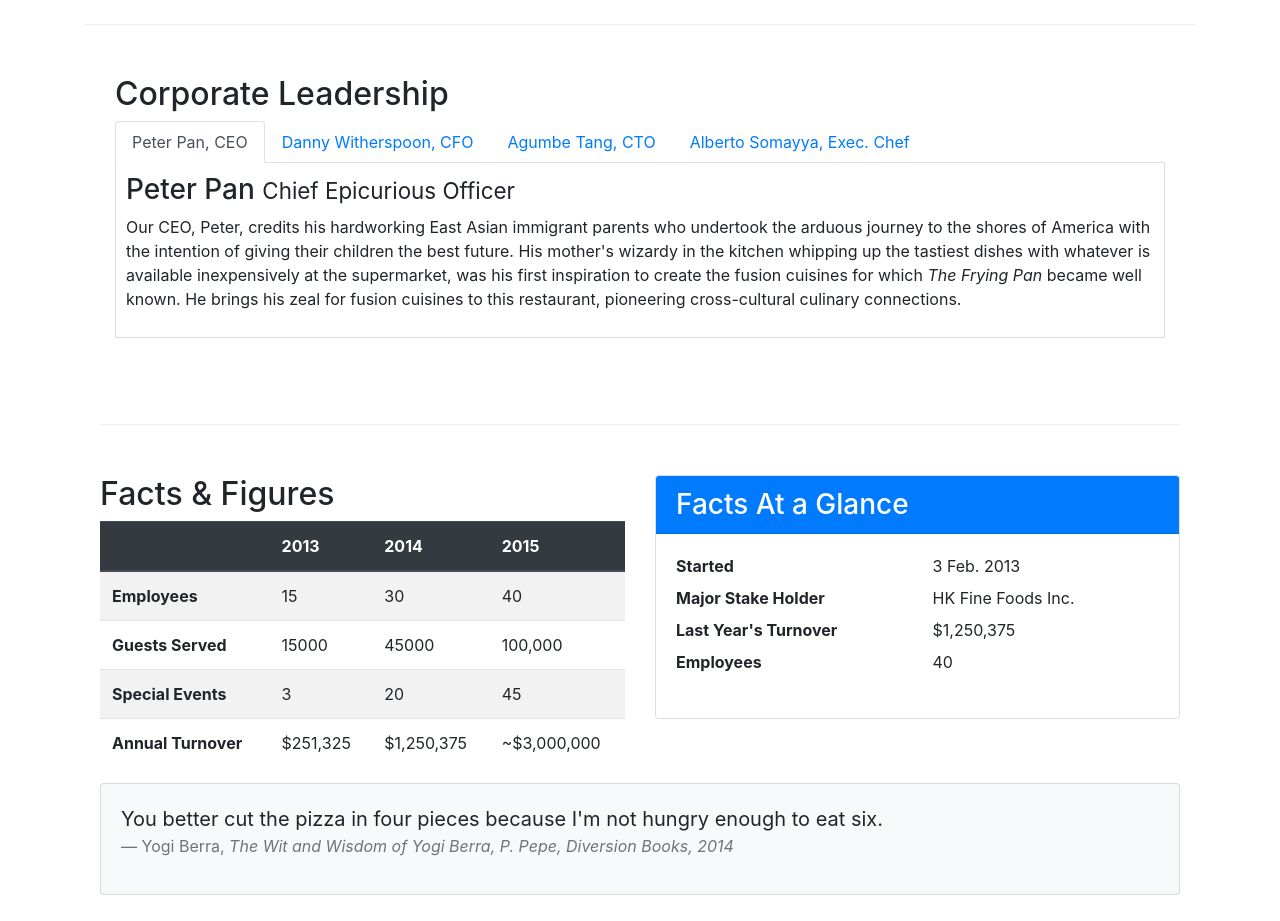
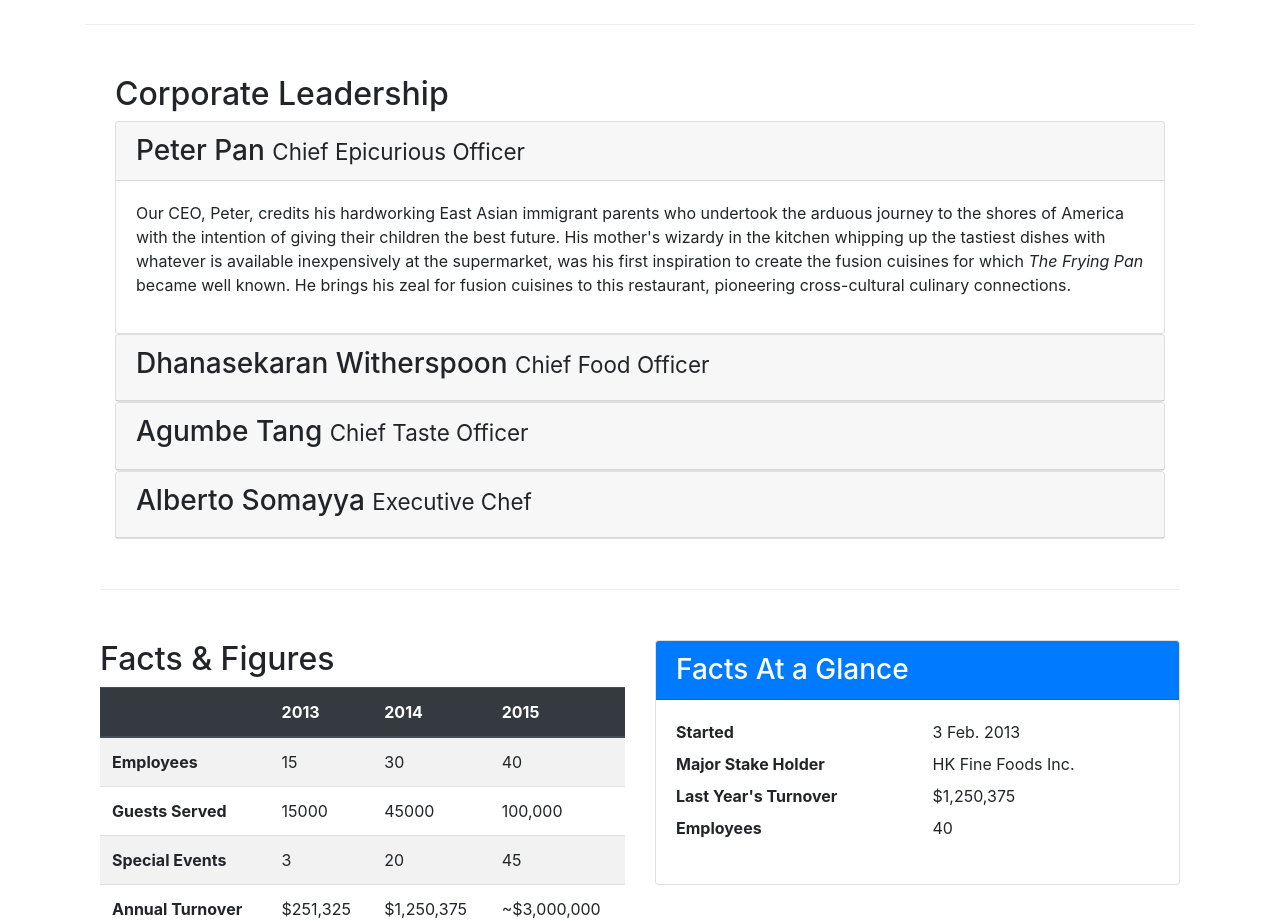
Before and after one commit to prathamjn26/learn_bootstrap_confusion, a website: page aboutus.html in a window 1280 px wide. Shown: the part 840-1761 px from the top of the page. Drawn offline with nearby package versions, Linux system fonts and the light colour scheme.

Commit message:
accordion

```diff
--- a/aboutus.html
+++ b/aboutus.html
@@ -74,44 +74,59 @@
             <div class="row row-content" >
                 <div class="col-12">
                     <h2>Corporate Leadership</h2>
-                    <ul class="nav nav-tabs">
-                        <li class="nav-item">
-                            <a class="nav-link active" role="tab" data-toggle="tab" href="#peter" >
-                                Peter Pan, CEO
+                    <div id="accordion">
+                        <div class="card">
+                            <div class="card-header" role="tab" id="peterhead">
+                            <h3 class="mb-0">
+                                <a data-toggle="collapse" data-target="#peter">
+                                Peter Pan <small>Chief Epicurious Officer</small>
                                 </a>
-                        </li>
-                        <li class="nav-item">
-                            <a class="nav-link " role="tab" data-toggle="tab" href="#danny" >
-                                Danny Witherspoon, CFO
-                            </a>
-                        </li>
-                        <li class="nav-item">
-                            <a class="nav-link " role="tab" data-toggle="tab" href="#agumbe" >
-                                Agumbe Tang, CTO
-                            </a>
-                        </li>
-                        <li class="nav-item">
-                            <a class="nav-link" role="tab" data-toggle="tab" href="#alberto" >
-                                Alberto Somayya, Exec. Chef
-                            </a>
-                        </li>
-                    </ul>
-                    <div class="tab-content">
-                        <div class="tab-pane fade show active" role="tabpanel" id="peter">
-                            <h3>Peter Pan <small>Chief Epicurious Officer</small></h3>
+                            </h3>
+                            </div>
+                            <div class="collapse show" id="peter" data-parent="#accordion">
+                                <div class="card-body">
                                      <p class="d-none d-sm-block">Our CEO, Peter, credits his hardworking East Asian immigrant parents who undertook the arduous journey to the shores of America with the intention of giving their children the best future. His mother's wizardy in the kitchen whipping up the tastiest dishes with whatever is available inexpensively at the supermarket, was his first inspiration to create the fusion cuisines for which <em>The Frying Pan</em> became well known. He brings his zeal for fusion cuisines to this restaurant, pioneering cross-cultural culinary connections.</p>
                                 </div>
-                        <div class="tab-pane fade" role="tabpanel" id="danny">
+                            </div>
+                        </div>
+
+                        <div class="card">
+                            <div class="card-header" role="tab" id="dannyhead">
+                                <a class="collapsed" data-toggle="collapse" data-target="#danny">
                                     <h3>Dhanasekaran Witherspoon <small>Chief Food Officer</small></h3>
+                                </a>
+                            </div>
+                            <div class="collapse" id="danny" data-parent="#accordion">
+                                <div class="card-body">
                                     <p class="d-none d-sm-block">Our CFO, Danny, as he is affectionately referred to by his colleagues, comes from a long established family tradition in farming and produce. His experiences growing up on a farm in the Australian outback gave him great appreciation for varieties of food sources. As he puts it in his own words, <em>Everything that runs, wins, and everything that stays, pays!</em></p>
                                 </div>
-                        <div class="tab-pane fade" role="tabpanel" id="agumbe">
+                            </div>
+                        </div>
+
+                        <div class="card">
+                            <div class="card-header" role="tab" id="agumbehead">
+                                <a class="collapsed" data-toggle="collapse" data-target="#agumbe">
                                     <h3>Agumbe Tang <small>Chief Taste Officer</small></h3>
+                                </a>
+                            </div>
+                            <div class="collapse" id="agumbe" data-parent="#accordion">
+                                <div class="card-body" >
                                     <p class="d-none d-sm-block">Blessed with the most discerning gustatory sense, Agumbe, our CTO, personally ensures that every dish that we serve meets his exacting tastes. Our chefs dread the tongue lashing that ensues if their dish does not meet his exacting standards. He lives by his motto, <em>You click only if you survive my lick.</em></p>
                                 </div>
-                        <div class="tab-pane fade" role="tabpanel" id="alberto">
+                            </div>
+                        </div>
+
+                        <div class="card">
+                            <div class="card-header" role="tab" id="albertohead">
+                                <a class="collapsed" data-toggle="collapse" data-target="#alberto">
                                     <h3>Alberto Somayya <small>Executive Chef</small></h3>
+                                </a>
+                            </div>
+                            <div class="collapse" id="alberto" data-parent="#accordion">
+                                <div class="card-body">
                                     <p class="d-none d-sm-block">Award winning three-star Michelin chef with wide International experience having worked closely with whos-who in the culinary world, he specializes in creating mouthwatering Indo-Italian fusion experiences. He says, <em>Put together the cuisines from the two craziest cultures, and you get a winning hit! Amma Mia!</em></p>
+                                </div>
+                            </div>
                         </div>
                     </div>
                 </div>
```
Lines whose indentation alone changed are shown as unchanged.
